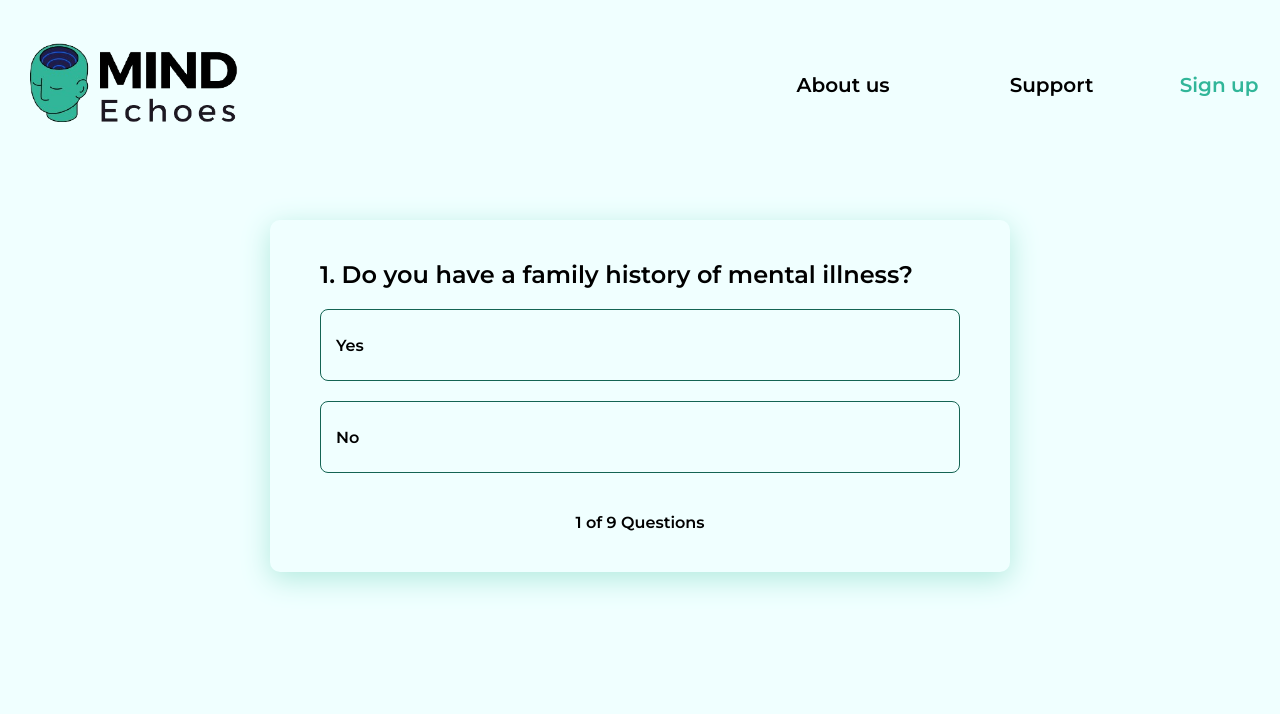
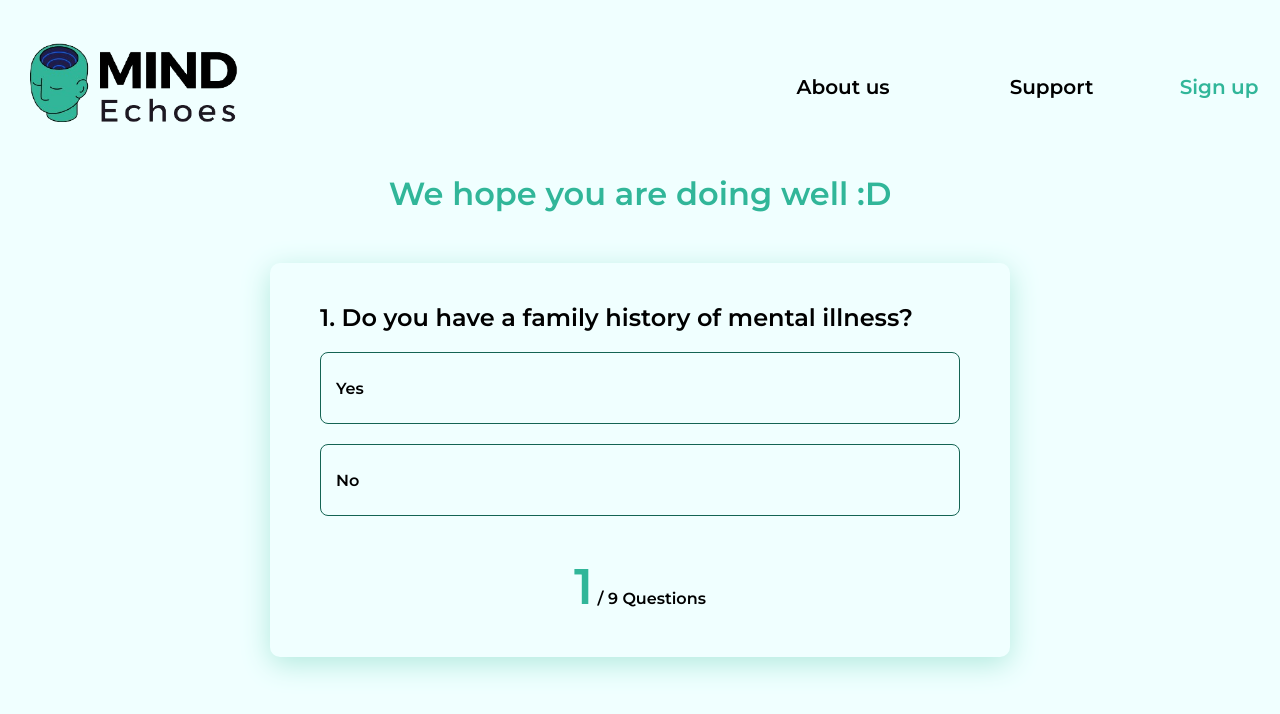
Before and after one commit to tanisha11do/mindechoes-frontend, a React (Create React App) app in the folder mindechoes/: page /Quiz in a window 1280 px wide. Shown: the top 714 px of the page. Built offline with nearby package versions, Linux system fonts and the light colour scheme.

Commit message:
test interface style

```diff
--- a/mindechoes/src/Components/Navbar.jsx
+++ b/mindechoes/src/Components/Navbar.jsx
@@ -2,10 +2,11 @@ import React from 'react'
 import './Navbar.css'
 import logo from '../assets/Logo.png'
 import Dropdown from './Dropdown'
+import { Link } from 'react-router-dom'
 const Navbar = () => {
   return (
     <div className='navbar'>
-        <img src={logo}  alt='' className='logo'/>
+        <Link to="/"><img src={logo}  alt='' className='logo'/></Link>
         <ul>
             <li>About us</li>
             <li><Dropdown></Dropdown></li>
--- a/mindechoes/src/Components/Quiz.css
+++ b/mindechoes/src/Components/Quiz.css
@@ -8,6 +8,11 @@
     margin-top: 50px;
     box-shadow:#b2eade 0px 7px 29px 0px;
     padding: 40px 50px;
+}
+
+h1{
+    text-align: center;
+    color:#31B699;
 }
 
 body{
@@ -44,3 +49,8 @@ body{
 .index{
     margin: auto;
 }
+
+span{
+    color:#31B699;
+    font-size: 50px;
+}
--- a/mindechoes/src/Components/Quiz.jsx
+++ b/mindechoes/src/Components/Quiz.jsx
@@ -87,6 +87,7 @@ const handleAnswerButtonClick = () => {
   return (
     <>
     <Navbar></Navbar>
+    <h1>We hope you are doing well :D</h1>
     <div className='container2'>
         <h2>{questions[currentQuestion].questionText}</h2>
         <ul>
@@ -94,7 +95,7 @@ const handleAnswerButtonClick = () => {
               <li onClick={handleAnswerButtonClick}>{answerOption.answerText}</li>
             ))}
         </ul>
-        <div className='index'>{currentQuestion + 1} of {questions.length} Questions</div>
+        <div className='index'><span>{currentQuestion + 1}</span> / {questions.length} Questions</div>
     </div>
     </>
 
```
